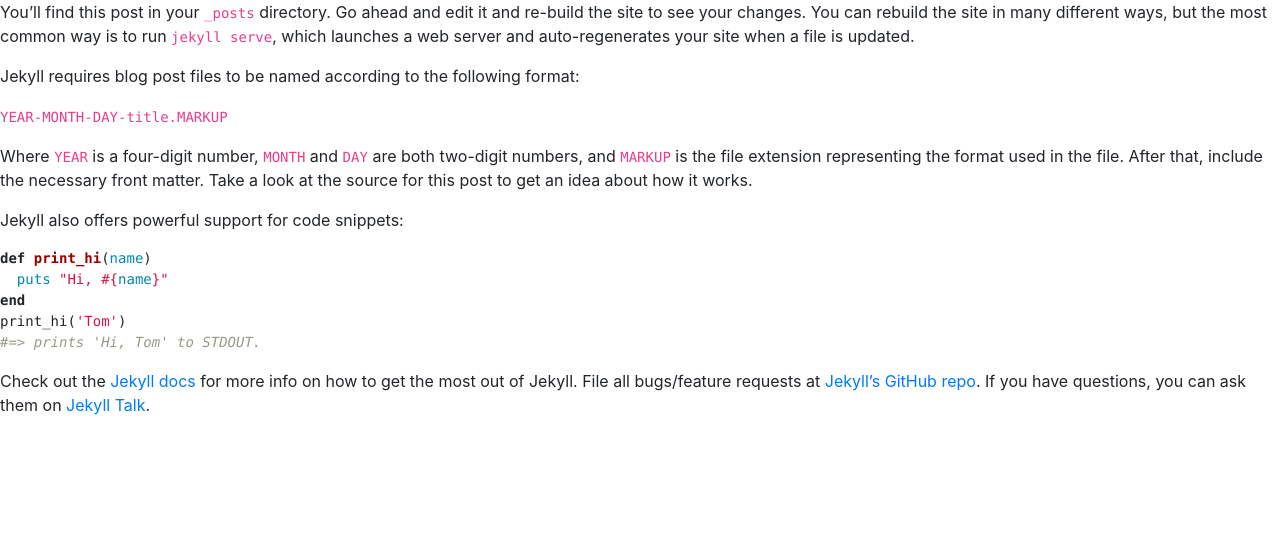
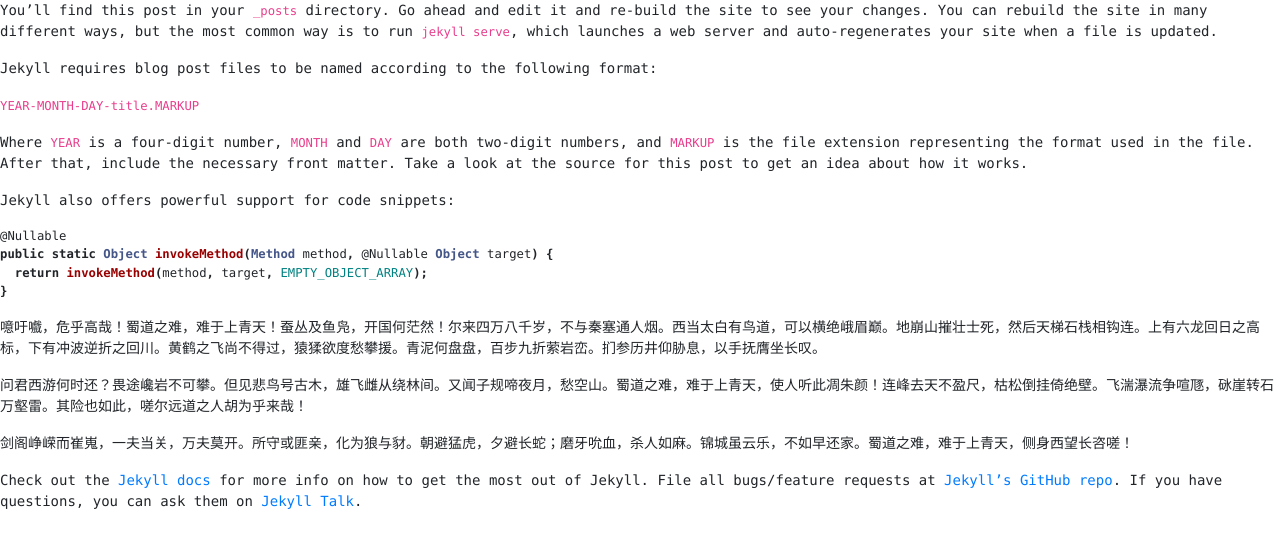
Before and after one commit to zhonglina/zhonglin.site, a Jekyll site: the page built from _posts/2019-10-11-welcome-to-jekyll.markdown, in a window 1280 px wide. Shown: the top 548 px of the page. Built offline with Jekyll 4.4.1, drawn with Linux system fonts in a browser that asks for light colours.

Commit message:
Test Chinese

````diff
--- a/_layouts/postcard.html
+++ b/_layouts/postcard.html
@@ -6,7 +6,9 @@
     <meta name="viewport" content="width=device-width, initial-scale=1.0">
     <meta http-equiv="X-UA-Compatible" content="ie=edge">
     <link href="https://cdn.bootcss.com/twitter-bootstrap/4.3.1/css/bootstrap.min.css" rel="stylesheet">
+    <link rel="stylesheet" href="https://fonts.googleapis.com/css?family=Noto+Sans+SC:100,300,400,500,700,900">
     <link rel="stylesheet" href="/resource/css/syntax.css">
+    <link rel="stylesheet" href="/resource/css/main.css">
     <title>{{ page.title }}</title>
 </head>
 
--- a/_posts/2019-10-11-welcome-to-jekyll.markdown
+++ b/_posts/2019-10-11-welcome-to-jekyll.markdown
@@ -14,13 +14,18 @@
 
 Jekyll also offers powerful support for code snippets:
 
-{% highlight ruby %}
-def print_hi(name)
-  puts "Hi, #{name}"
-end
-print_hi('Tom')
-#=> prints 'Hi, Tom' to STDOUT.
-{% endhighlight %}
+```java
+@Nullable
+public static Object invokeMethod(Method method, @Nullable Object target) {
+  return invokeMethod(method, target, EMPTY_OBJECT_ARRAY);
+}
+```
+
+噫吁嚱，危乎高哉！蜀道之难，难于上青天！蚕丛及鱼凫，开国何茫然！尔来四万八千岁，不与秦塞通人烟。西当太白有鸟道，可以横绝峨眉巅。地崩山摧壮士死，然后天梯石栈相钩连。上有六龙回日之高标，下有冲波逆折之回川。黄鹤之飞尚不得过，猿猱欲度愁攀援。青泥何盘盘，百步九折萦岩峦。扪参历井仰胁息，以手抚膺坐长叹。
+
+问君西游何时还？畏途巉岩不可攀。但见悲鸟号古木，雄飞雌从绕林间。又闻子规啼夜月，愁空山。蜀道之难，难于上青天，使人听此凋朱颜！连峰去天不盈尺，枯松倒挂倚绝壁。飞湍瀑流争喧豗，砯崖转石万壑雷。其险也如此，嗟尔远道之人胡为乎来哉！
+
+剑阁峥嵘而崔嵬，一夫当关，万夫莫开。所守或匪亲，化为狼与豺。朝避猛虎，夕避长蛇；磨牙吮血，杀人如麻。锦城虽云乐，不如早还家。蜀道之难，难于上青天，侧身西望长咨嗟！
 
 Check out the [Jekyll docs][jekyll-docs] for more info on how to get the most out of Jekyll. File all bugs/feature requests at [Jekyll’s GitHub repo][jekyll-gh]. If you have questions, you can ask them on [Jekyll Talk][jekyll-talk].
 
--- /dev/null
+++ b/resource/css/main.css
@@ -0,0 +1,4 @@
+body {
+  font-family: SFMono-Regular,Consolas,Liberation Mono,Menlo,Courier,monospace;
+  font-size: 14px
+}
````
